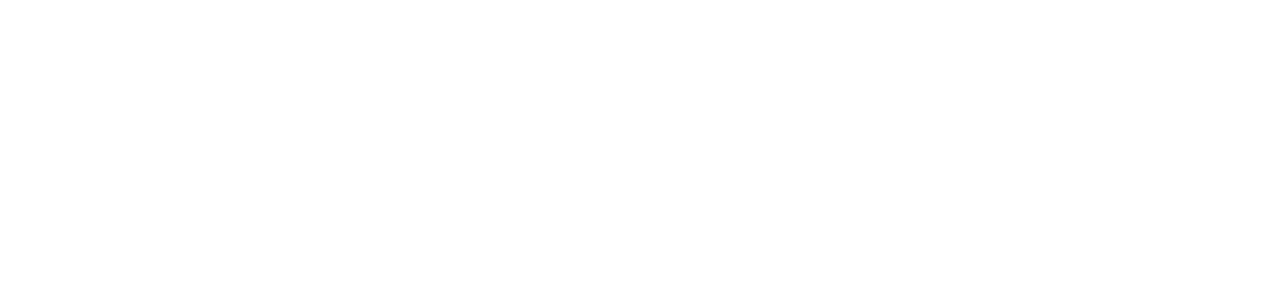
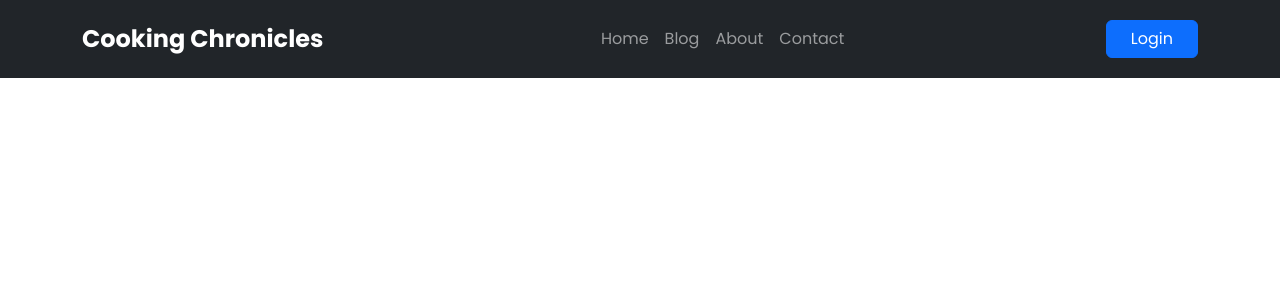
Before and after one commit to rakibulhasan-swe/cooking-chronicles-client, a React (Vite) app: page / in a window 1280 px wide. Shown: the top 300 px of the page. Built offline with nearby package versions, Linux system fonts and the light colour scheme.

Commit message:
navigation bar and routes setup done

```diff
--- a/index.html
+++ b/index.html
@@ -4,9 +4,16 @@
     <meta charset="UTF-8" />
     <link rel="icon" type="image/svg+xml" href="/vite.svg" />
     <meta name="viewport" content="width=device-width, initial-scale=1.0" />
-    <title>Vite + React</title>
+    <title>Cooking Chronicles</title>
+    <!-- google -->
+    <link rel="preconnect" href="https://fonts.googleapis.com" />
+    <link rel="preconnect" href="https://fonts.gstatic.com" crossorigin />
+    <link
+      href="https://fonts.googleapis.com/css2?family=Great+Vibes&family=Montserrat:wght@100;200;300;400;500;600;700;800&family=Open+Sans:wght@300;400;500;600;700;800&family=Poppins:wght@100;200;300;400;500;600;700;800&display=swap"
+      rel="stylesheet"
+    />
   </head>
-  <body>
+  <body style="font-family: 'Poppins', sans-serif;">
     <div id="root"></div>
     <script type="module" src="/src/main.jsx"></script>
   </body>
--- /dev/null
+++ b/src/layouts/MainLayout.jsx
@@ -0,0 +1,14 @@
+import React from 'react';
+import NavigationBar from '../pages/shared/NavigationBar';
+import { Outlet } from 'react-router-dom';
+
+const MainLayout = () => {
+    return (
+        <>
+            <NavigationBar />
+            <Outlet />
+        </>
+    );
+};
+
+export default MainLayout;
--- a/src/main.jsx
+++ b/src/main.jsx
@@ -1,11 +1,12 @@
 import React from 'react'
 import ReactDOM from 'react-dom/client'
-import App from './App.jsx'
 import './index.css'
 import 'bootstrap/dist/css/bootstrap.min.css';
+import { RouterProvider } from 'react-router-dom';
+import router from './routes/Routes';
 
 ReactDOM.createRoot(document.getElementById('root')).render(
   <React.StrictMode>
-    <App />
+    <RouterProvider router={router} />
   </React.StrictMode>,
 )
--- /dev/null
+++ b/src/pages/shared/NavigationBar.jsx
@@ -0,0 +1,33 @@
+import React from "react";
+import { Button, Container, Form, Nav, Navbar } from "react-bootstrap";
+import { Link } from "react-router-dom";
+
+const NavigationBar = () => {
+  return (
+    <>
+      <Navbar className="py-3" bg="dark" variant="dark" expand="lg">
+        <Container>
+          <Navbar.Brand className="fw-bold fs-4">
+            Cooking Chronicles
+          </Navbar.Brand>
+          <Navbar.Toggle aria-controls="navbarScroll" />
+          <Navbar.Collapse id="navbarScroll">
+            <Nav className="mx-auto my-2 my-lg-0" navbarScroll>
+              <Link className="nav-link" to={"/"}>Home</Link>
+              <Nav.Link href="#action2">Blog</Nav.Link>
+              <Nav.Link href="#action2">About</Nav.Link>
+              <Nav.Link href="#action2">Contact</Nav.Link>
+            </Nav>
+            <div className="d-flex">
+              <Button variant="primary" className="px-4">
+                Login
+              </Button>
+            </div>
+          </Navbar.Collapse>
+        </Container>
+      </Navbar>
+    </>
+  );
+};
+
+export default NavigationBar;
--- /dev/null
+++ b/src/routes/Routes.jsx
@@ -0,0 +1,16 @@
+import { createBrowserRouter } from "react-router-dom";
+import MainLayout from "../layouts/MainLayout";
+
+const router = createBrowserRouter([
+    {
+        path: "/",
+        element: <MainLayout />,
+        children: [
+            {
+                path: "/",
+            }
+        ]
+    }
+]);
+
+export default router;
```
